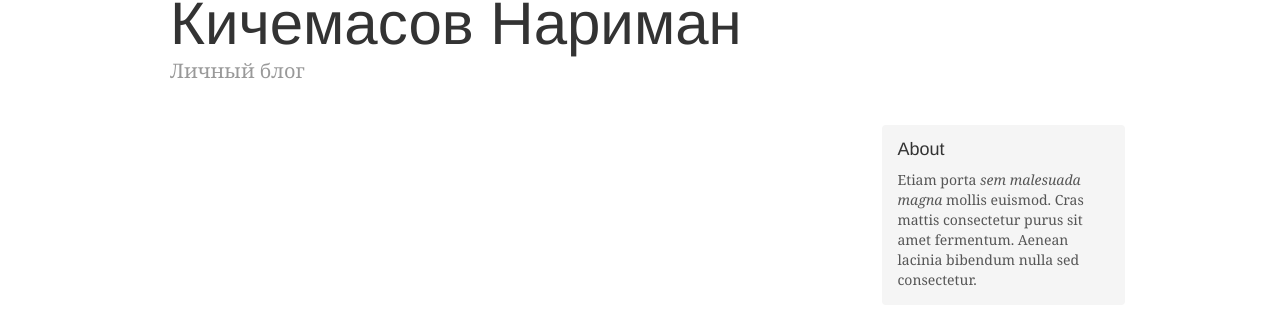
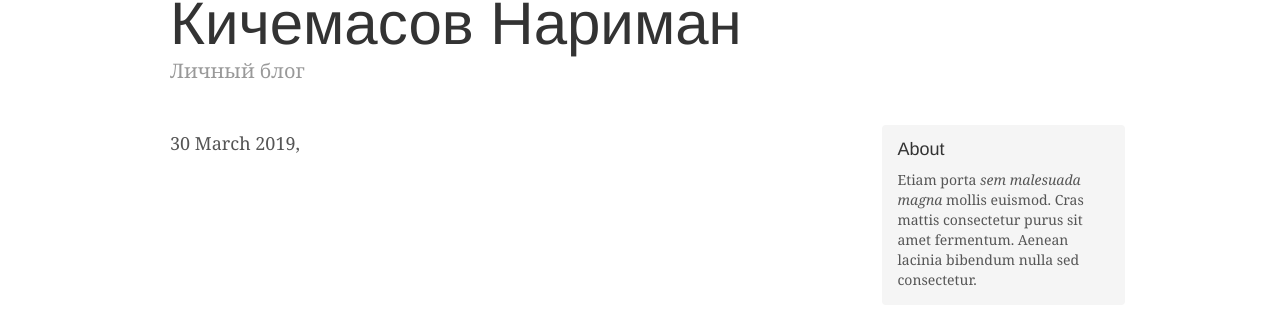
Before and after one commit to narimansnow/narimansnow.github.io, a Jekyll site: the page built from index1.html, in a window 1280 px wide. Shown: the part 99-425 px from the top of the page. Built offline with Jekyll 4.4.1, drawn with Linux system fonts in a browser that asks for light colours; nearby versions of some CDN libraries; library files that are not in the unit come from our copies.

Commit message:
Update index1.html

```diff
--- a/index1.html
+++ b/index1.html
@@ -1,3 +1,17 @@
 ---
 layout: default
 ---
+{% for post in site.categories.jekyll %}
+
+
+
+
+<div class="blog-post">
+            <h2 class="blog-post-title"><a href="{{postss.url|prepend: site.baseurl}}">{{ postss.title }}</a></h2>
+            <time class="post_date">30 March 2019,</time>
+
+ {{ postss.content }}
+
+
+          </div>
+{% endfor %}
```
